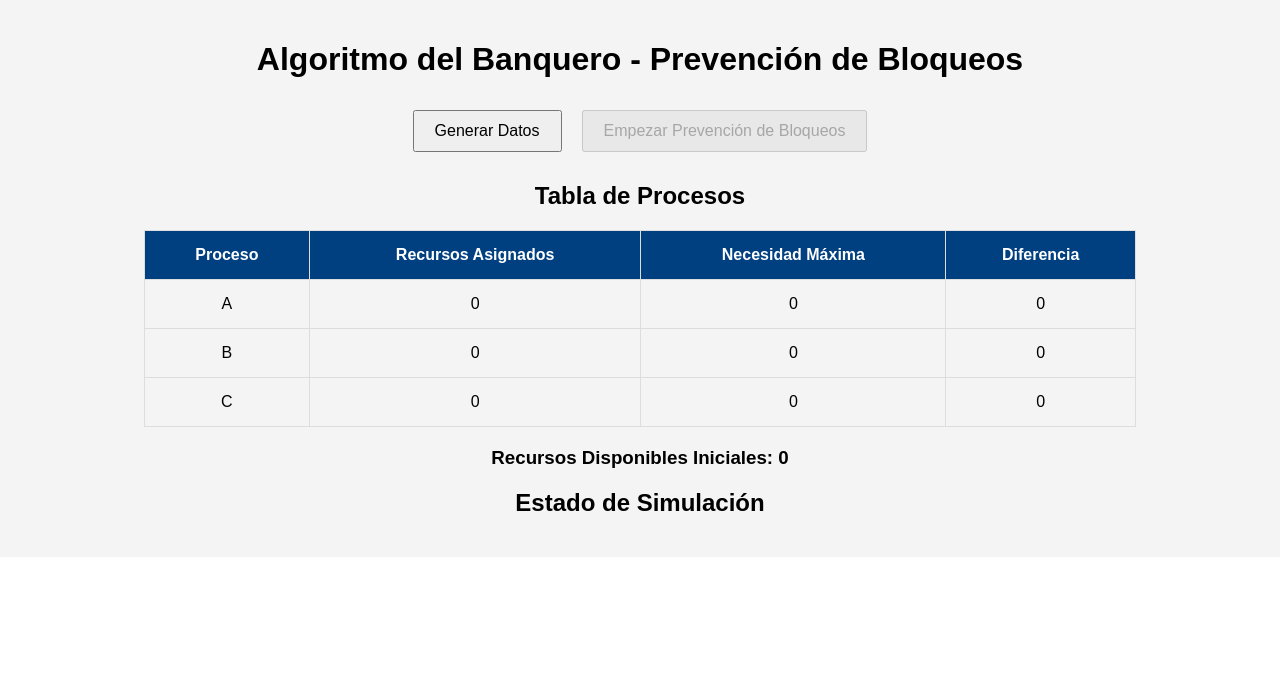
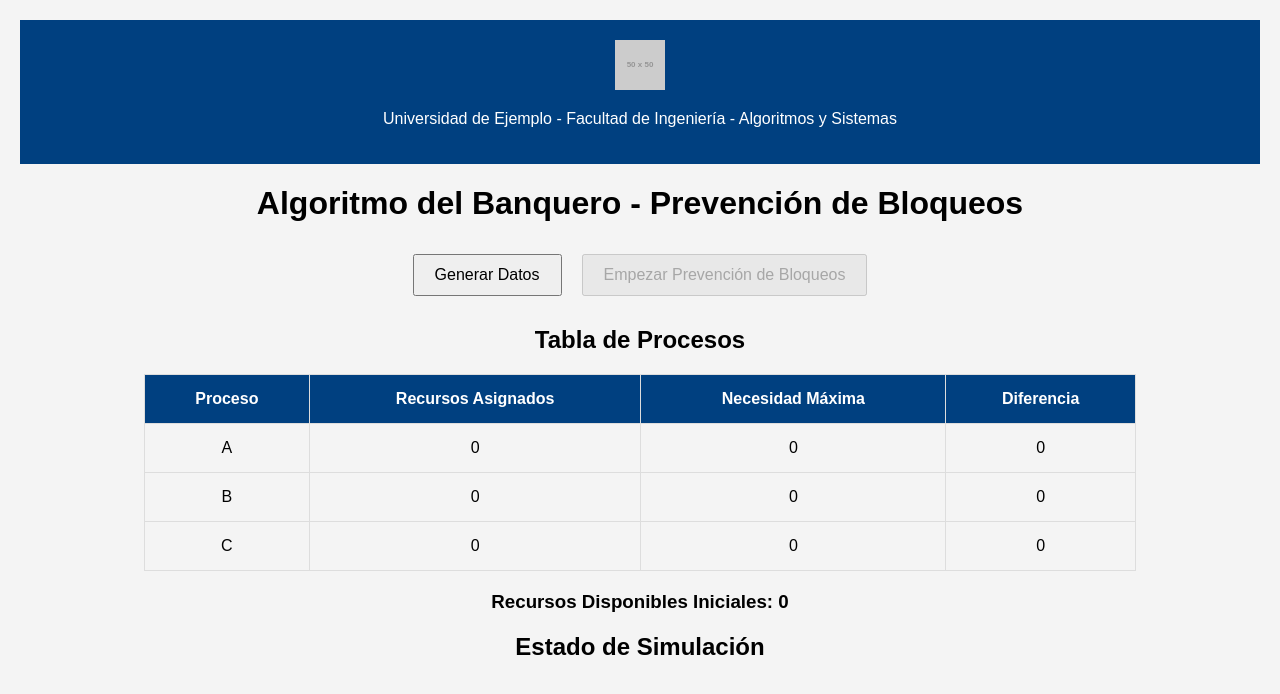
Before and after one commit to Yoshikoich/proyectoSO, a React (Create React App) app: page / in a window 1280 px wide. Shown: the top 694 px of the page. Built offline with nearby package versions, Linux system fonts and the light colour scheme.

Commit message:
Membrete universidad

```diff
--- a/src/App.js
+++ b/src/App.js
@@ -81,6 +81,12 @@ function App() {
 
   return (
     <div className="App">
+      {/* Header */}
+      <header className="header">
+        <img src="https://via.placeholder.com/50" alt="Logo de la universidad" className="logo" />
+        <p className="membrete">Universidad de Ejemplo - Facultad de Ingeniería - Algoritmos y Sistemas</p>
+      </header>
+
       <h1>Algoritmo del Banquero - Prevención de Bloqueos</h1>
 
       <button onClick={generarDatos}>Generar Datos</button>
```
